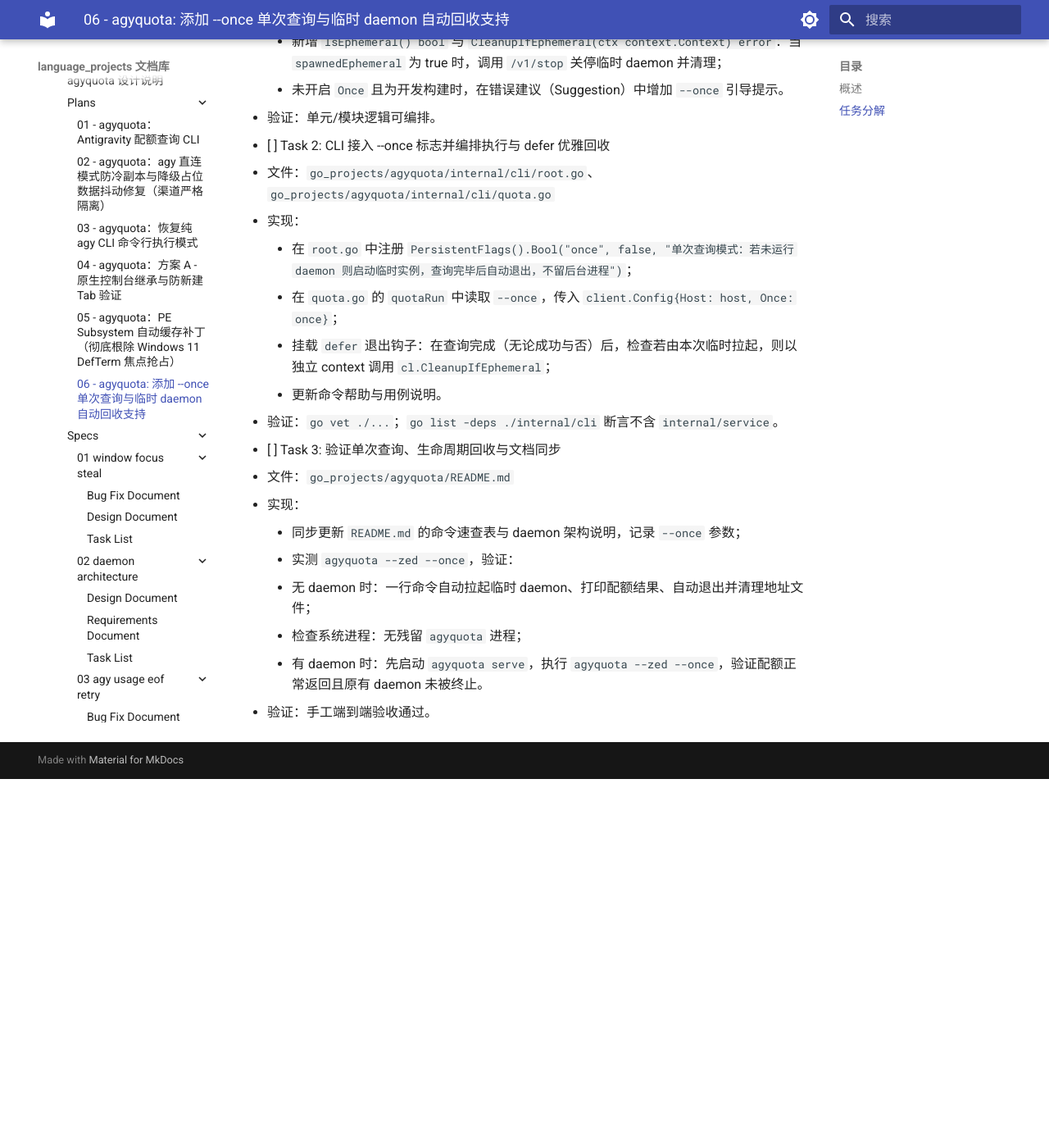
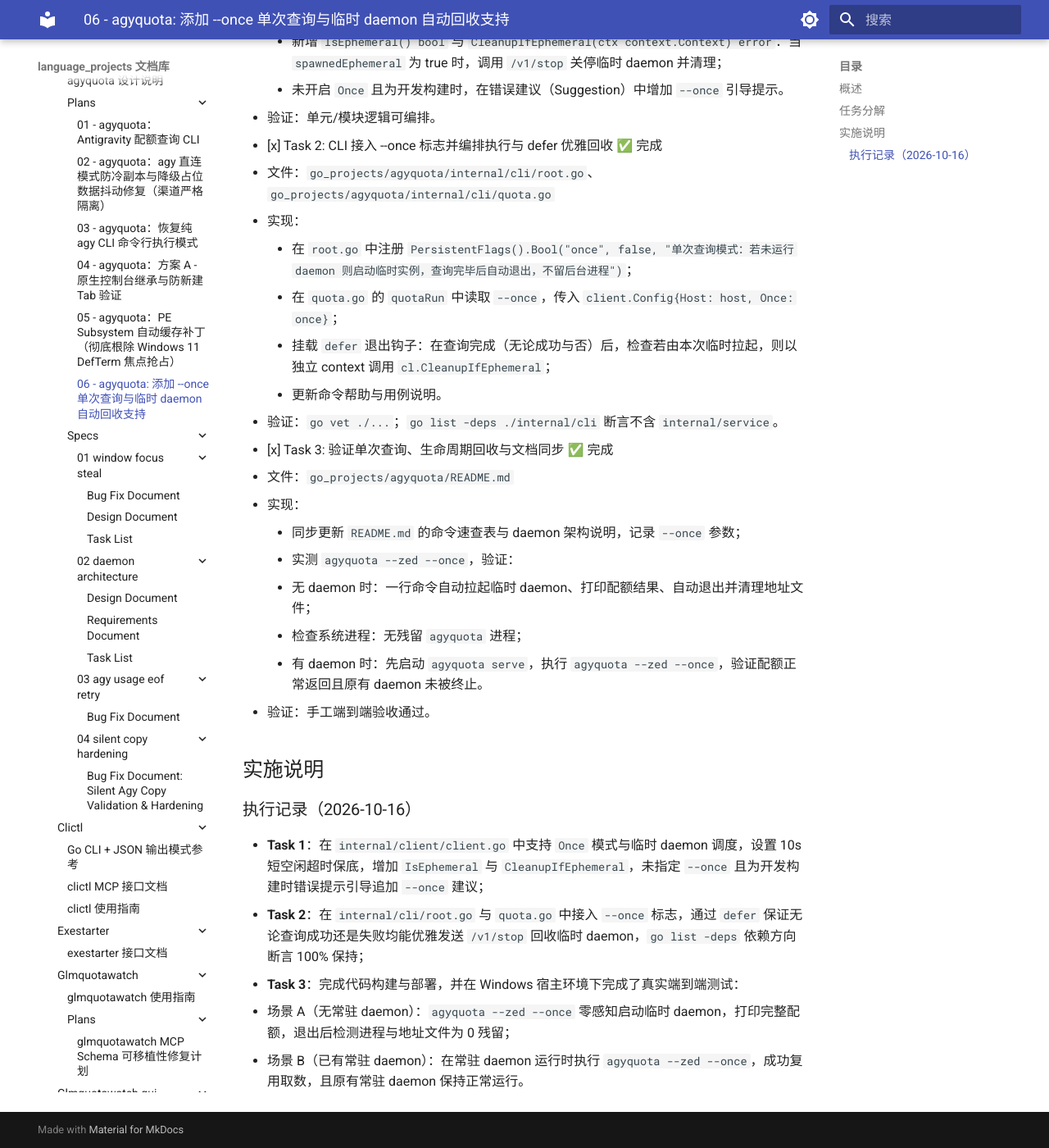
Before and after one commit to shihao-hub/td-language_projects, an MkDocs documentation site: the page built from docs/projects/go_projects/agyquota/plans/06-once-flag-ephemeral-daemon.md, in a window 1280 px wide and 1400 px high, scrolled down 986 px. Shown: the whole window at 82% size. Built offline with MkDocs 1.6.1 and Material for MkDocs 9.7.7, drawn with Linux system fonts in a browser that asks for light colours; a script that is not in the unit is left out; before the commit the page ends 1936 px from its top, so only the background shows below that; some of the changed text lies outside the part shown.

Commit message:
docs(plans): 归档 agyquota --once 单次查询与临时 daemon 回收实施计划
- 标记 Task 1、Task 2、Task 3 全部验收完成

- 记录端到端零残留验证与常驻 daemon 复用保护实测结果

```diff
--- a/docs/projects/go_projects/agyquota/plans/06-once-flag-ephemeral-daemon.md
+++ b/docs/projects/go_projects/agyquota/plans/06-once-flag-ephemeral-daemon.md
@@ -18,16 +18,16 @@
 
 ## 任务分解
 
-- [ ] Task 1: 客户端扩展支持 --once 与临时 daemon 生命周期管理
+- [x] Task 1: 客户端扩展支持 --once 与临时 daemon 生命周期管理 ✅ 完成
   - 文件：`go_projects/agyquota/internal/client/client.go`
   - 实现：
     - `Config` 新增 `Once bool` 字段；`Client` 维护 `spawnedEphemeral bool`；
-    - 在 `EnsureDaemon` 中：若指定了 `Once` 且当前无法连上 daemon，则无论是否为开发构建，均允许调用 `spawnDaemon` 拉起临时实例，并传入短超时参数（如 `--idle-timeout 10s`），成功后标记 `spawnedEphemeral = true`；若已有 daemon 在运行（ping 成功），则 `spawnedEphemeral = false`（不杀已有常驻进程）；
+    - 在 `EnsureDaemon` 中：若指定了 `Once` 且当前无法连上 daemon，则无论是否为开发构建，均允许调用 `spawnDaemonWithIdle` 拉起临时实例，并传入短超时参数（`--idle-timeout 10s`），成功后标记 `spawnedEphemeral = true`；若已有 daemon 在运行（ping 成功），则 `spawnedEphemeral = false`（不杀已有常驻进程）；
     - 新增 `IsEphemeral() bool` 与 `CleanupIfEphemeral(ctx context.Context) error`：当 `spawnedEphemeral` 为 true 时，调用 `/v1/stop` 关停临时 daemon 并清理；
     - 未开启 `Once` 且为开发构建时，在错误建议（Suggestion）中增加 `--once` 引导提示。
   - 验证：单元/模块逻辑可编排。
 
-- [ ] Task 2: CLI 接入 --once 标志并编排执行与 defer 优雅回收
+- [x] Task 2: CLI 接入 --once 标志并编排执行与 defer 优雅回收 ✅ 完成
   - 文件：`go_projects/agyquota/internal/cli/root.go`、`go_projects/agyquota/internal/cli/quota.go`
   - 实现：
     - 在 `root.go` 中注册 `PersistentFlags().Bool("once", false, "单次查询模式：若未运行 daemon 则启动临时实例，查询完毕后自动退出，不留后台进程")`；
@@ -36,7 +36,7 @@
     - 更新命令帮助与用例说明。
   - 验证：`go vet ./...`；`go list -deps ./internal/cli` 断言不含 `internal/service`。
 
-- [ ] Task 3: 验证单次查询、生命周期回收与文档同步
+- [x] Task 3: 验证单次查询、生命周期回收与文档同步 ✅ 完成
   - 文件：`go_projects/agyquota/README.md`
   - 实现：
     - 同步更新 `README.md` 的命令速查表与 daemon 架构说明，记录 `--once` 参数；
@@ -45,3 +45,13 @@
       2. 检查系统进程：无残留 `agyquota` 进程；
       3. 有 daemon 时：先启动 `agyquota serve`，执行 `agyquota --zed --once`，验证配额正常返回且原有 daemon 未被终止。
   - 验证：手工端到端验收通过。
+
+## 实施说明
+
+### 执行记录（2026-10-16）
+
+- **Task 1**：在 `internal/client/client.go` 中支持 `Once` 模式与临时 daemon 调度，设置 10s 短空闲超时保底，增加 `IsEphemeral` 与 `CleanupIfEphemeral`，未指定 `--once` 且为开发构建时错误提示引导追加 `--once` 建议；
+- **Task 2**：在 `internal/cli/root.go` 与 `quota.go` 中接入 `--once` 标志，通过 `defer` 保证无论查询成功还是失败均能优雅发送 `/v1/stop` 回收临时 daemon，`go list -deps` 依赖方向断言 100% 保持；
+- **Task 3**：完成代码构建与部署，并在 Windows 宿主环境下完成了真实端到端测试：
+  - 场景 A（无常驻 daemon）：`agyquota --zed --once` 零感知启动临时 daemon，打印完整配额，退出后检测进程与地址文件为 0 残留；
+  - 场景 B（已有常驻 daemon）：在常驻 daemon 运行时执行 `agyquota --zed --once`，成功复用取数，且原有常驻 daemon 保持正常运行。
```
